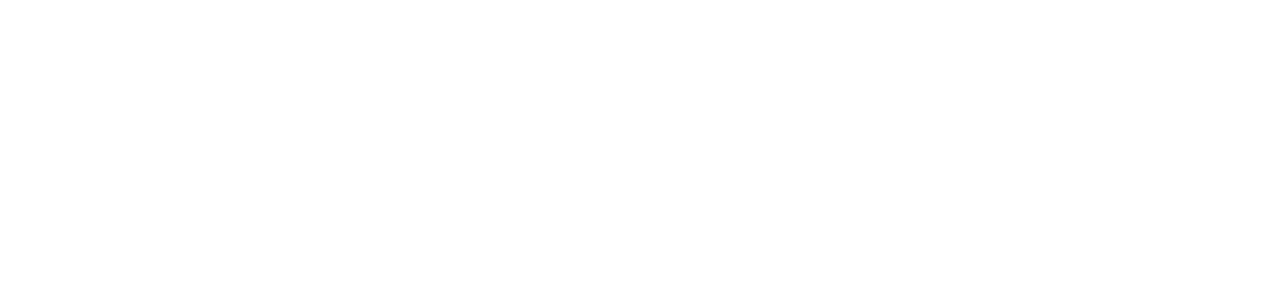
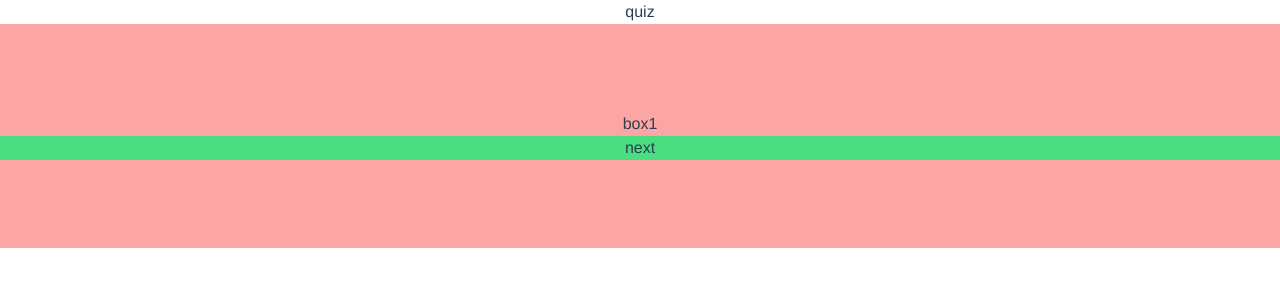
Before and after one commit to krxhna/x-fit, a Vue app: page /quiz in a window 1280 px wide. Before the commit this address had no page. Shown: the top 300 px of the page. Built offline with nearby package versions, Linux system fonts and the light colour scheme.

Commit message:
quiz page navigation

```diff
--- a/src/router/index.js
+++ b/src/router/index.js
@@ -2,6 +2,7 @@
 
 import home from '../views/home.vue'
 import about from '../views/about.vue'
+import quiz from '../views/quiz.vue'
 
 
 const routes =  [
@@ -11,6 +12,11 @@
         name: 'home',
         component: home
 
+    },
+    {
+        path: '/quiz',
+        name: 'quiz',
+        component: quiz
     },
     {
         path: '/about/:id',
--- a/src/views/quiz.vue
+++ b/src/views/quiz.vue
@@ -0,0 +1,33 @@
+<template>
+<div class="quiz">
+    quiz
+    <div class="h-56 bg-red-300 flex flex-col justify-center" v-if="pagenumber==1">
+        box1
+        <button class="bg-green-400" @click="pagenumber=2"> next </button>
+    </div>
+        <div class="h-56 bg-yellow-300" v-if="pagenumber==2">
+        box2
+        <button class="bg-green-400" @click="pagenumber=1"> next </button>
+    </div>
+
+
+    </div>
+</template>
+
+<script>
+export default {
+
+    data () {
+        return {
+
+            pagenumber: 1,
+
+        };
+    },
+
+}
+</script>
+
+<style>
+
+</style>
```
